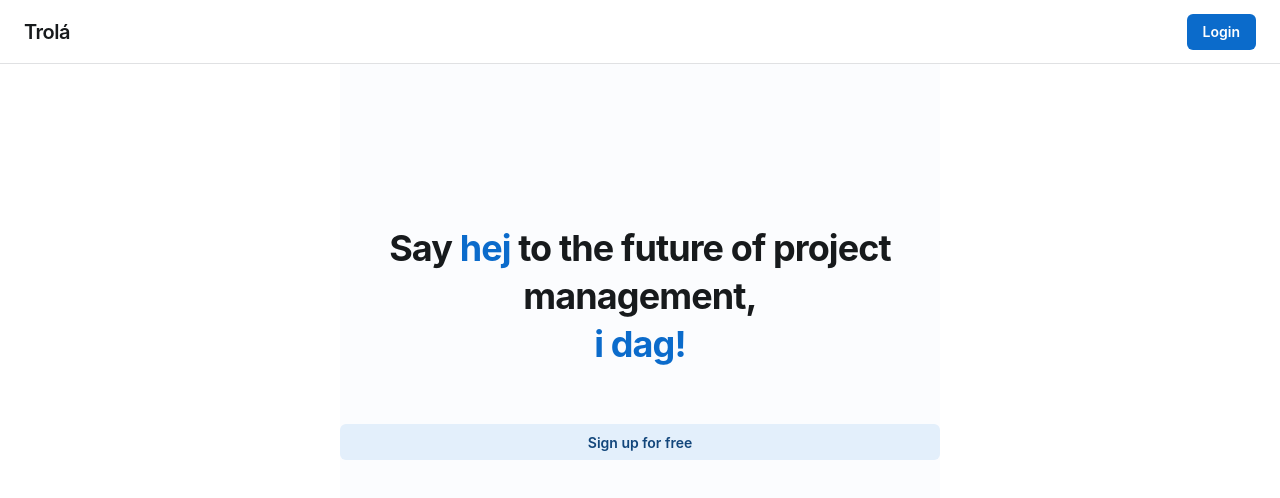
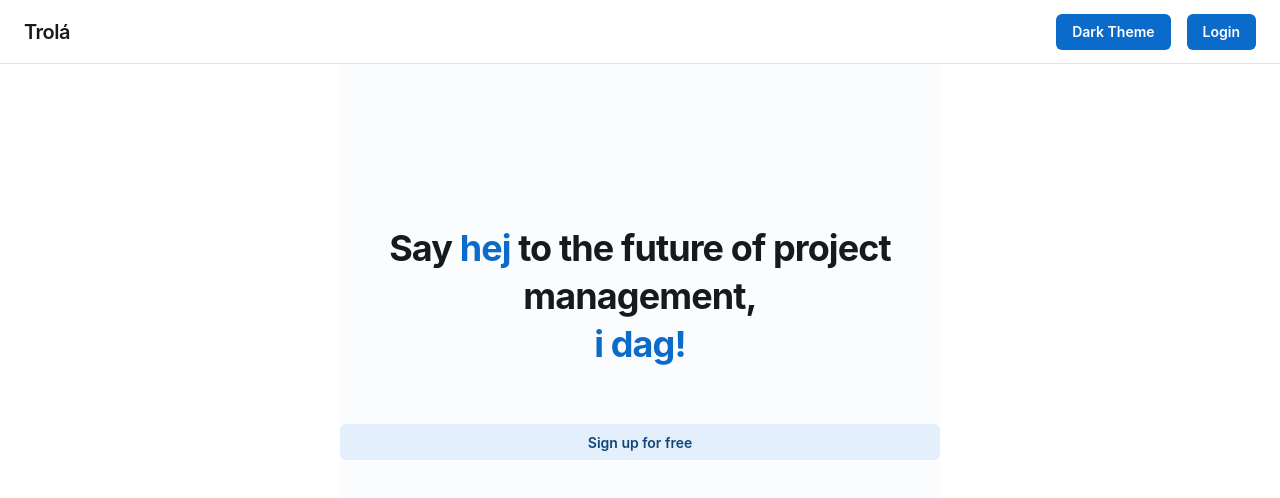
Before and after one commit to j-kitch/trola-ui, a React (Create React App) app: page /welcome in a window 1280 px wide. Shown: the top 498 px of the page. Built offline with nearby package versions, Linux system fonts and the light colour scheme.

Commit message:
Added light/dark switcher to app bar

```diff
--- a/src/component/AppBar.tsx
+++ b/src/component/AppBar.tsx
@@ -3,6 +3,7 @@ import {Box, Button, Menu, MenuItem, Typography} from "@mui/joy";
 import {useAuth0} from "@auth0/auth0-react";
 import {Link} from "react-router-dom";
 import UserAvatar from "./UserAvatar";
+import LightDarkSwitcher from "./LightDarkSwitcher";
 
 export default function AppBar() {
 
@@ -39,6 +40,7 @@ export default function AppBar() {
                     </Link>
                 </>}
             </Box>
+            <LightDarkSwitcher />
             {!auth0.isAuthenticated && <Button onClick={() => auth0.loginWithPopup()}>
                 Login
             </Button>}
--- /dev/null
+++ b/src/component/LightDarkSwitcher.tsx
@@ -0,0 +1,18 @@
+import React from "react";
+import {Button, useColorScheme} from "@mui/joy";
+
+export default function LightDarkSwitcher() {
+
+    const {mode, setMode} = useColorScheme();
+
+    const onSwitch = () => {
+        const newTheme = mode === 'light' ? 'dark' : 'light';
+        setMode(newTheme);
+    };
+
+    const buttonText = mode === 'light' ? 'Dark Theme' : 'Light Theme';
+
+    return (
+        <Button onClick={onSwitch} sx={{ m: 2 }}>{buttonText}</Button>
+    );
+}
```
